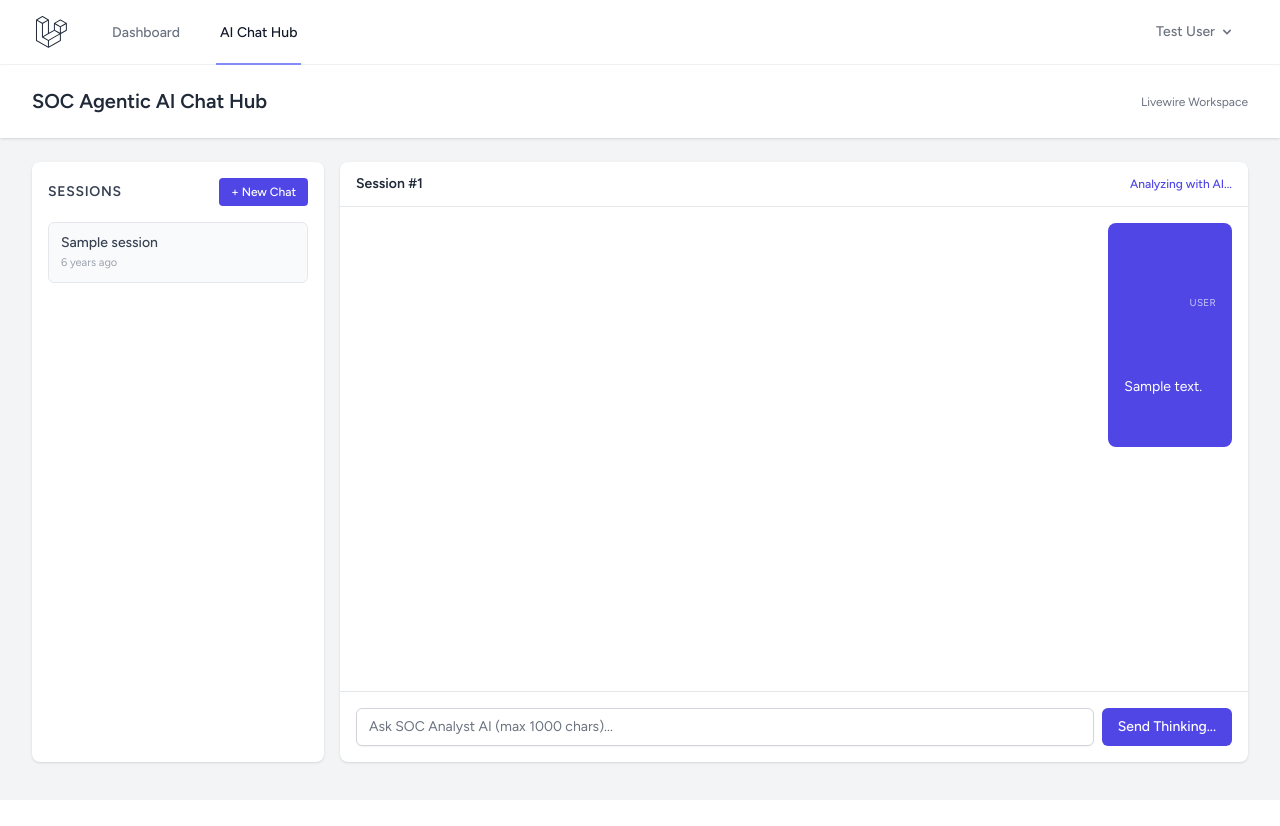
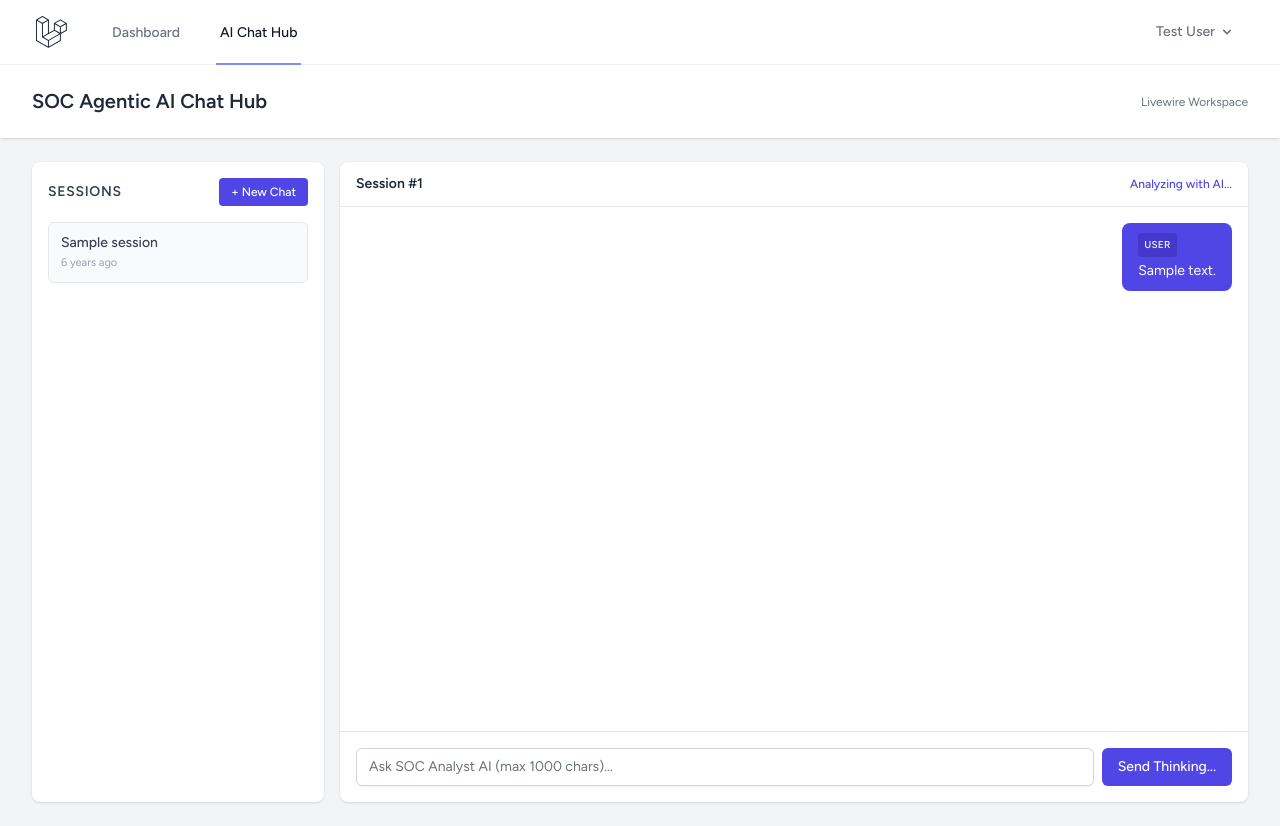
Before and after one commit to Akahazu/Pbkk-11, a Laravel app: page /chat in a window 1280 px wide. Before the commit the page ends 766 px from the top, so only its background shows below. Run offline with Laravel 12, Linux system fonts and the light colour scheme; a user stored in the database is signed in; data comes from the database, SQL or seed files in the repository; tables that the repository leaves empty hold one stand-in row (values such as "Sample post"); style sheets or scripts are compiled from the project's sources; some libraries are stand-ins or nearby versions.

Commit message:
feat: proper chatbot and scaling

```diff
--- a/app/Livewire/ChatWorkspace.php
+++ b/app/Livewire/ChatWorkspace.php
@@ -10,6 +10,7 @@ use Illuminate\Contracts\View\View;
 use Illuminate\Support\Facades\Auth;
 use Illuminate\Support\Facades\Log;
 use Illuminate\Support\Str;
+use League\CommonMark\CommonMarkConverter;
 use Livewire\Attributes\On;
 use Livewire\Component;
 
@@ -51,11 +52,13 @@ class ChatWorkspace extends Component
     {
         $this->errorMessage = null;
 
+        $this->prompt = trim($this->prompt);
+
         $validated = $this->validate([
             'prompt' => ['required', 'string', 'max:1000'],
         ]);
 
-        $text = trim($validated['prompt']);
+        $text = $validated['prompt'];
         $userId = (int) Auth::id();
 
         if ($this->sessionId !== null) {
@@ -127,6 +130,16 @@ class ChatWorkspace extends Component
         $this->dispatch('message-persisted');
     }
 
+    public function renderMarkdown(string $content): string
+    {
+        $converter = new CommonMarkConverter([
+            'html_input' => 'strip',
+            'allow_unsafe_links' => false,
+        ]);
+
+        return (string) $converter->convert($content);
+    }
+
     public function render(): View
     {
         $messages = collect();
--- a/composer.json
+++ b/composer.json
@@ -10,6 +10,7 @@
         "laravel/framework": "^13.17",
         "laravel/sanctum": "^4.4",
         "laravel/tinker": "^3.0",
+        "league/commonmark": "^2.10",
         "livewire/livewire": "^4.4"
     },
     "require-dev": {
--- a/resources/views/chat/index.blade.php
+++ b/resources/views/chat/index.blade.php
@@ -9,12 +9,12 @@
     </x-slot>
 
     <div class="py-6 max-w-7xl mx-auto px-4 sm:px-6 lg:px-8">
-        <div class="grid grid-cols-1 md:grid-cols-12 gap-4 h-[75vh]">
+        <div class="grid grid-cols-1 md:grid-cols-12 gap-4 h-[80vh]">
             <div class="md:col-span-4 lg:col-span-3 h-full overflow-y-auto bg-white rounded-lg shadow">
                 <livewire:chat-sidebar />
             </div>
 
-            <div class="md:col-span-8 lg:col-span-9 h-full bg-white rounded-lg shadow flex flex-col">
+            <div class="md:col-span-8 lg:col-span-9 h-full bg-white rounded-lg shadow flex flex-col overflow-hidden">
                 <livewire:chat-workspace />
             </div>
         </div>
--- a/resources/views/livewire/chat-workspace.blade.php
+++ b/resources/views/livewire/chat-workspace.blade.php
@@ -1,5 +1,5 @@
-<div class="flex flex-col h-full">
-    <div class="px-4 py-3 border-b border-gray-200 flex items-center justify-between">
+<div class="flex flex-col h-full min-h-0">
+    <div class="px-4 py-3 border-b border-gray-200 flex items-center justify-between shrink-0">
         <div class="text-sm font-semibold text-gray-800">
             @if ($sessionId)
                 Session #{{ $sessionId }}
@@ -12,17 +12,23 @@
         </div>
     </div>
 
-    <div class="flex-1 overflow-y-auto p-4 space-y-3">
+    <div class="flex-1 min-h-0 overflow-y-auto p-4 space-y-3">
         @forelse ($messages as $message)
             <div
                 wire:key="msg-{{ $message->id }}"
                 class="flex {{ $message->role === 'user' ? 'justify-end' : 'justify-start' }}"
             >
-                <div class="max-w-[80%] rounded-lg px-4 py-2.5 text-sm whitespace-pre-wrap {{ $message->role === 'user' ? 'bg-indigo-600 text-white' : 'bg-gray-100 text-gray-900 border border-gray-200' }}">
-                    <div class="text-[10px] uppercase tracking-wide opacity-70 mb-1">
+                <div class="inline-block max-w-[80%] rounded-lg px-4 py-2.5 text-sm {{ $message->role === 'user' ? 'bg-indigo-600 text-white' : 'bg-gray-100 text-gray-900 border border-gray-200' }}">
+                    <div class="inline-block text-[10px] uppercase tracking-wide px-1.5 py-0.5 rounded {{ $message->role === 'user' ? 'bg-indigo-700 text-indigo-100' : 'bg-gray-200 text-gray-700' }} mb-1 font-semibold">
                         {{ $message->role }}
                     </div>
-                    <div>{{ $message->content }}</div>
+                    @if ($message->role === 'user')
+                        <div class="break-words whitespace-pre-wrap">{{ $message->content }}</div>
+                    @else
+                        <div class="prose prose-sm max-w-none break-words [&>pre]:bg-gray-800 [&>pre]:text-gray-100 [&>pre]:p-3 [&>pre]:rounded [&>code]:bg-gray-200 [&>code]:px-1 [&>code]:rounded">
+                            {!! $this->renderMarkdown($message->content) !!}
+                        </div>
+                    @endif
                 </div>
             </div>
         @empty
@@ -33,12 +39,12 @@
     </div>
 
     @if ($errorMessage)
-        <div class="mx-4 mb-2 px-3 py-2 text-xs text-red-700 bg-red-50 border border-red-200 rounded">
+        <div class="mx-4 mb-2 px-3 py-2 text-xs text-red-700 bg-red-50 border border-red-200 rounded shrink-0">
             {{ $errorMessage }}
         </div>
     @endif
 
-    <form wire:submit="sendPrompt" class="p-4 border-t border-gray-200 flex gap-2">
+    <form wire:submit="sendPrompt" class="p-4 border-t border-gray-200 flex gap-2 shrink-0">
         <input
             type="text"
             wire:model="prompt"
@@ -58,6 +64,6 @@
     </form>
 
     @error('prompt')
-        <div class="px-4 pb-3 text-xs text-red-600">{{ $message }}</div>
+        <div class="px-4 pb-3 text-xs text-red-600 shrink-0">{{ $message }}</div>
     @enderror
 </div>
```
Also changed, not shown: package-lock.json, 1 other file.
